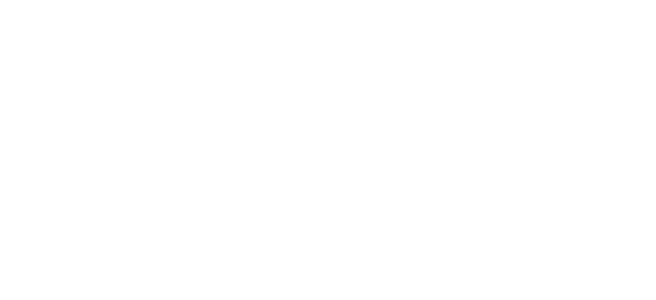
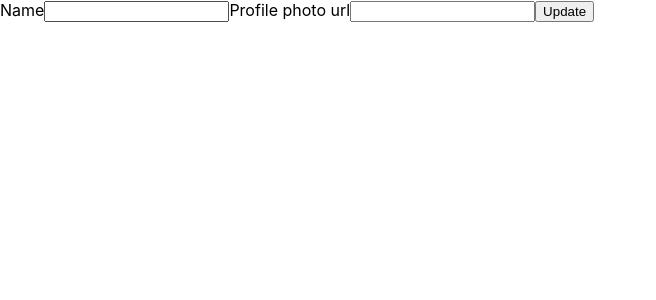
Before and after one commit to thakurvivek67/Expense-Tracker-App, a React (Create React App) app: page /profile in a window 1280 px wide. Before the commit this address had no page. Shown: the top 300 px of the page, without its empty margins (0-656 px from the left). Built offline with nearby package versions, Linux system fonts and the light colour scheme.

Commit message:
Add Profile Data to Firebase

```diff
--- a/src/App.js
+++ b/src/App.js
@@ -3,6 +3,7 @@
 import Login from "./components/Auth/Login";
 import { Routes, Route } from "react-router-dom";
 import HomePage from "./components/Home/HomePage";
+import Profile from "./components/Home/Profile";
 
 
 
@@ -14,6 +15,8 @@
         <Route path="/" element={<Signin/>} />
         <Route path="/login" element={<Login/>} />
         <Route path="/home" element={<HomePage />} />
+        <Route path="/profile" element={<Profile/>} />
+
       </Routes>
     </div>
   );
--- a/src/components/Home/HomePage.css
+++ b/src/components/Home/HomePage.css
@@ -1,13 +1,15 @@
-.header{
-    position:fixed;
-    width: 100%;
-    height: 80px;
-    background-color: rgb(241, 235, 227);
+.header {
+    display: flex;
+    justify-content: space-between;
+    align-items: center;
+    padding: 20px;
+    background-color: #f0f0f0; /* Set your desired background color */
+  }
 
+  .header > div {
+    /* Adjust styles as needed */
+  }
 
-
-}
-
-.profile{
-    margin-left: 80%;
-}
+  .profile button {
+    /* Adjust styles as needed */
+  }
--- a/src/components/Home/HomePage.js
+++ b/src/components/Home/HomePage.js
@@ -1,5 +1,6 @@
 import React from "react";
 import "./HomePage.css";
+import { NavLink } from "react-router-dom";
 
 const HomePage = () => {
   return (
@@ -7,7 +8,7 @@
       <div className="header">
         <div>welcome to Expense Tracker!!!</div>
         <div className="profile">
-          your profile is incomplete.<button>Complete now</button>
+          your profile is incomplete.<NavLink to="/Profile" activeClassName="active" style={{ color: "blue" }}>Complete now</NavLink>
         </div>
       </div>
     </div>
--- /dev/null
+++ b/src/components/Home/Profile.js
@@ -0,0 +1,43 @@
+import React, { useState } from "react";
+import { getDatabase, ref, set } from "firebase/database";
+
+const Profile = () => {
+  const [name, setName] = useState("");
+  const [url, setUrl] = useState("");
+
+  const handleUpdate = () => {
+    const db = getDatabase(); // Get a reference to the database service
+    const profileRef = ref(db, "profiles/" + name); // Reference to the 'profiles' node with the user's name as key
+    set(profileRef, { name, url }) // Set the data under this reference
+      .then(() => {
+        console.log("Data saved successfully!");
+        setName("");
+        setUrl("");
+      })
+      .catch((error) => {
+        console.error("Error saving data: ", error);
+      });
+  };
+
+  return (
+    <div>
+      <label htmlFor="username">Name</label>
+      <input
+        type="text"
+        id="username"
+        onChange={(e) => setName(e.target.value)}
+        value={name}
+      />
+      <label htmlFor="img">Profile photo url</label>
+      <input
+        type="url"
+        id="img"
+        onChange={(e) => setUrl(e.target.value)}
+        value={url}
+      />
+      <button onClick={handleUpdate}>Update</button>
+    </div>
+  );
+};
+
+export default Profile;
```
Also changed, not shown: src/components/Auth/Auth.js (deleted).
